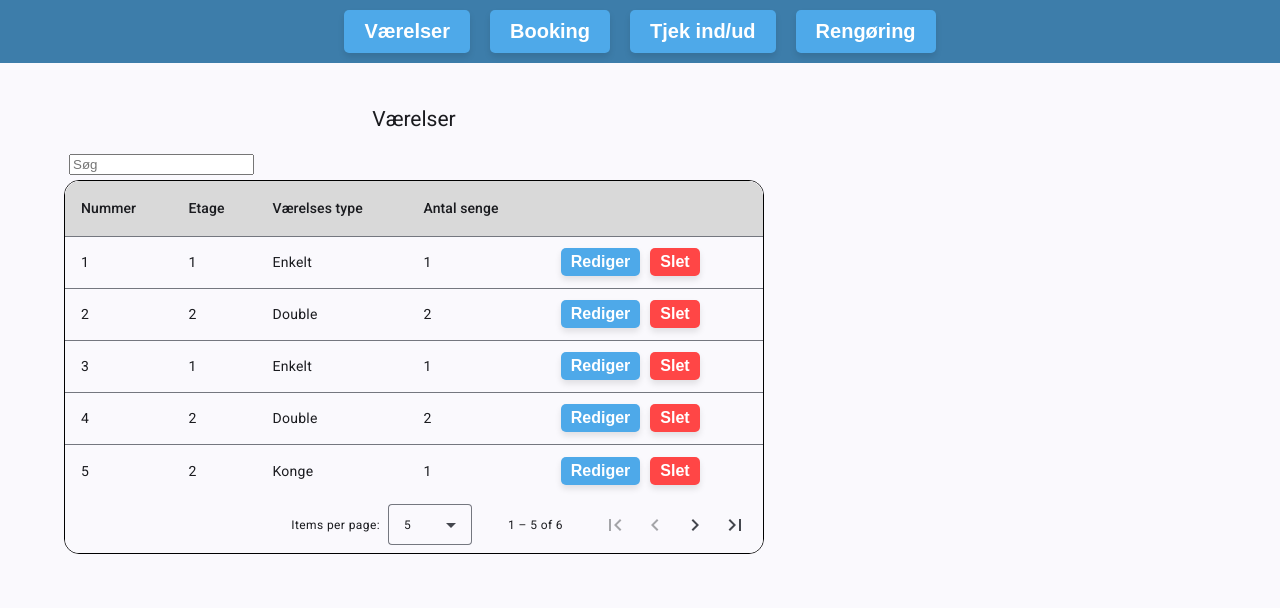
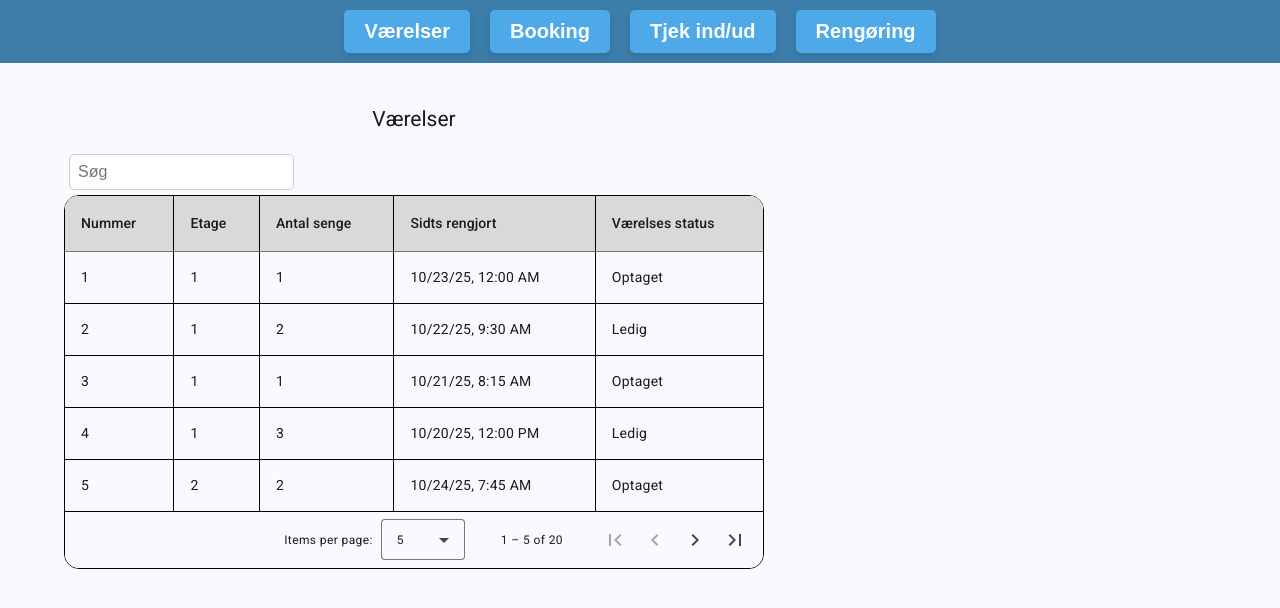
Before and after one commit to lahi1998/HotelBookingSVP, an Angular app in the folder Hotel-Angular/: page /staff/room-status in a window 1280 px wide. Shown: the top 608 px of the page. Built offline with nearby package versions, Linux system fonts and the light colour scheme.

Commit message:
table css update

```diff
--- a/Hotel-Angular/src/app/components/admin/admin-room-type/admin-room-type.css
+++ b/Hotel-Angular/src/app/components/admin/admin-room-type/admin-room-type.css
@@ -30,6 +30,12 @@ h2 {
 
 th {
     background-color: #D9D9D9 !important;
+    border-right: 1px solid black;
+}
+
+td {
+    border-right: 1px solid black;
+    border-bottom: 1px solid black !important;
 }
 
 button {
--- a/Hotel-Angular/src/app/components/admin/admin-room-type/admin-room-type.html
+++ b/Hotel-Angular/src/app/components/admin/admin-room-type/admin-room-type.html
@@ -8,7 +8,7 @@
 
                 <!-- Id Column -->
                 <ng-container matColumnDef="id">
-                    <th style="border-radius: 15px 0px 0px 0px;" mat-header-cell *matHeaderCellDef> Id </th>
+                    <th mat-header-cell *matHeaderCellDef> Id </th>
                     <td mat-cell *matCellDef="let roomtype"> {{roomtype.id}} </td>
                 </ng-container>
 
@@ -26,8 +26,8 @@
 
                 <!-- Actions Column -->
                 <ng-container matColumnDef="buttons">
-                    <th style="border-radius: 0px 15px 0px 0px;" mat-header-cell *matHeaderCellDef></th>
-                    <td mat-cell *matCellDef="let roomtype">
+                    <th style="border-right: none;" mat-header-cell *matHeaderCellDef></th>
+                    <td style="border-right: none;" *matCellDef="let roomtype">
                         <button class="edit">Rediger</button>
                         <button class="delete">Slet</button>
                     </td>
--- a/Hotel-Angular/src/app/components/admin/admin-room/admin-room.css
+++ b/Hotel-Angular/src/app/components/admin/admin-room/admin-room.css
@@ -33,6 +33,12 @@ h2 {
 
 th {
     background-color: #D9D9D9 !important;
+    border-right: 1px solid black;
+}
+
+td {
+    border-right: 1px solid black;
+    border-bottom: 1px solid black !important;
 }
 
 button {
--- a/Hotel-Angular/src/app/components/admin/admin-room/admin-room.html
+++ b/Hotel-Angular/src/app/components/admin/admin-room/admin-room.html
@@ -9,7 +9,7 @@
 
                 <!-- number Column -->
                 <ng-container matColumnDef="number">
-                    <th style="border-radius: 15px 0px 0px 0px;" mat-header-cell *matHeaderCellDef> Nummer </th>
+                    <th mat-header-cell *matHeaderCellDef> Nummer </th>
                     <td mat-cell *matCellDef="let room"> {{room.number}} </td>
                 </ng-container>
 
@@ -33,8 +33,8 @@
 
                 <!-- Actions Column -->
                 <ng-container matColumnDef="buttons">
-                    <th style="border-radius: 0px 15px 0px 0px;" mat-header-cell *matHeaderCellDef></th>
-                    <td mat-cell *matCellDef="let room">
+                    <th style="border-right: none;" mat-header-cell *matHeaderCellDef></th>
+                    <td style="border-right: none;" mat-cell *matCellDef="let room">
                         <button class="edit">Rediger</button>
                         <button class="delete">Slet</button>
                     </td>
--- a/Hotel-Angular/src/app/components/admin/admin-worker/admin-worker.css
+++ b/Hotel-Angular/src/app/components/admin/admin-worker/admin-worker.css
@@ -30,6 +30,12 @@ h2 {
 
 th {
     background-color: #D9D9D9 !important;
+    border-right: 1px solid black;
+}
+
+td {
+    border-right: 1px solid black;
+    border-bottom: 1px solid black !important;
 }
 
 button {
--- a/Hotel-Angular/src/app/components/admin/admin-worker/admin-worker.html
+++ b/Hotel-Angular/src/app/components/admin/admin-worker/admin-worker.html
@@ -8,7 +8,7 @@
 
                 <!-- Id Column -->
                 <ng-container matColumnDef="role">
-                    <th style="border-radius: 15px 0px 0px 0px;" mat-header-cell *matHeaderCellDef> Role </th>
+                    <th mat-header-cell *matHeaderCellDef> Role </th>
                     <td mat-cell *matCellDef="let worker"> {{worker.role}} </td>
                 </ng-container>
 
@@ -26,8 +26,8 @@
 
                 <!-- Actions Column -->
                 <ng-container matColumnDef="buttons">
-                    <th style="border-radius: 0px 15px 0px 0px;" mat-header-cell *matHeaderCellDef></th>
-                    <td mat-cell *matCellDef="let worker">
+                    <th style="border-right: none;" mat-header-cell *matHeaderCellDef></th>
+                    <td style="border-right: none;" mat-cell *matCellDef="let worker">
                         <button class="edit">Rediger</button>
                         <button class="delete">Slet</button>
                     </td>
--- a/Hotel-Angular/src/app/components/staff/staff-roomstatus/staff-roomstatus.css
+++ b/Hotel-Angular/src/app/components/staff/staff-roomstatus/staff-roomstatus.css
@@ -31,10 +31,6 @@ h2 {
     /* prevents horizontal overflow */
 }
 
-th {
-    background-color: #D9D9D9 !important;
-}
-
 button {
     margin: 10px 5px;
     padding: 5px 10px;
@@ -54,3 +50,22 @@ button {
 .delete {
     background-color: #FF4646;
 }
+
+input,
+select {
+    padding: 8px;
+    border: 1px solid #ccc;
+    border-radius: 5px;
+    font-size: 16px;
+    width: 70%;
+}
+
+th {
+    background-color: #D9D9D9 !important;
+    border-right: 1px solid black;
+}
+
+td {
+    border-right: 1px solid black;
+    border-bottom: 1px solid black !important;
+}
--- a/Hotel-Angular/src/app/components/staff/staff-roomstatus/staff-roomstatus.html
+++ b/Hotel-Angular/src/app/components/staff/staff-roomstatus/staff-roomstatus.html
@@ -9,7 +9,7 @@
 
                 <!-- number Column -->
                 <ng-container matColumnDef="number">
-                    <th style="border-radius: 15px 0px 0px 0px;" mat-header-cell *matHeaderCellDef> Nummer </th>
+                    <th mat-header-cell *matHeaderCellDef> Nummer </th>
                     <td mat-cell *matCellDef="let room"> {{room.number}} </td>
                 </ng-container>
 
@@ -30,15 +30,17 @@
                     <th mat-header-cell *matHeaderCellDef> Antal senge </th>
                     <td mat-cell *matCellDef="let room"> {{room.bedCount}} </td>
                 </ng-container>
+                <!-- lastCleaned Column -->
+                <ng-container matColumnDef="lastCleaned">
+                    <th mat-header-cell *matHeaderCellDef> Sidts rengjort </th>
+                    <td mat-cell *matCellDef="let room"> {{room.lastCleaned | date:'short'}} </td>
+                </ng-container>
+                <!-- roomStatus Column -->
+                <ng-container matColumnDef="roomStatus">
+                    <th style="border-right: none;" mat-header-cell *matHeaderCellDef> Værelses status </th>
+                    <td style="border-right: none;" mat-cell *matCellDef="let room"> {{room.roomStatus ? 'Optaget' : 'Ledig'}} </td>
+                </ng-container>
 
-                <!-- Actions Column -->
-                <ng-container matColumnDef="buttons">
-                    <th style="border-radius: 0px 15px 0px 0px;" mat-header-cell *matHeaderCellDef></th>
-                    <td mat-cell *matCellDef="let room">
-                        <button class="edit">Rediger</button>
-                        <button class="delete">Slet</button>
-                    </td>
-                </ng-container>
 
                 <tr mat-header-row *matHeaderRowDef="displayedColumns"></tr>
                 <tr mat-row *matRowDef="let row; columns: displayedColumns;"></tr>
--- a/Hotel-Angular/src/app/components/staff/staff-roomstatus/staff-roomstatus.ts
+++ b/Hotel-Angular/src/app/components/staff/staff-roomstatus/staff-roomstatus.ts
@@ -1,7 +1,6 @@
-import { Component, ViewChild} from '@angular/core';
+import { Component, ViewChild } from '@angular/core';
 import { MatPaginator } from '@angular/material/paginator';
 import { MatTableDataSource } from '@angular/material/table';
-import { roomType } from '../../../interfaces/room-type';
 import { room } from '../../../interfaces/room';
 
 @Component({
@@ -11,7 +10,7 @@ import { room } from '../../../interfaces/room';
   styleUrl: './staff-roomstatus.css',
 })
 export class StaffRoomstatus {
-  displayedColumns: string[] = ['number', 'floor', 'type', 'bedCount', 'buttons'];
+  displayedColumns: string[] = ['number', 'floor', 'bedCount', 'lastCleaned', 'roomStatus'];
   filterValue: string = '';
   dataSource = new MatTableDataSource<room>(DATA);
 
@@ -30,10 +29,144 @@ export class StaffRoomstatus {
 
 // --- Mock data ---
 const DATA: room[] = [
-  { number: 1, floor: 1, type: 'Enkelt', bedCount: 1 },
-  { number: 2, floor: 2, type: 'Double', bedCount: 2 },
-  { number: 3, floor: 1, type: 'Enkelt', bedCount: 1 },
-  { number: 4, floor: 2, type: 'Double', bedCount: 2 },
-  { number: 5, floor: 2, type: 'Konge', bedCount: 1 },
-  { number: 6, floor: 2, type: 'Dronning', bedCount: 1 }
+  {
+    number: 1,
+    floor: 1,
+    bedCount: 1,
+    lastCleaned: new Date('2025-10-23T00:00:00'),
+    roomStatus: true,
+  },
+  {
+    number: 2,
+    floor: 1,
+    bedCount: 2,
+    lastCleaned: new Date('2025-10-22T09:30:00'),
+    roomStatus: false,
+  },
+  {
+    number: 3,
+    floor: 1,
+    bedCount: 1,
+    lastCleaned: new Date('2025-10-21T08:15:00'),
+    roomStatus: true,
+  },
+  {
+    number: 4,
+    floor: 1,
+    bedCount: 3,
+    lastCleaned: new Date('2025-10-20T12:00:00'),
+    roomStatus: false,
+  },
+  {
+    number: 5,
+    floor: 2,
+    bedCount: 2,
+    lastCleaned: new Date('2025-10-24T07:45:00'),
+    roomStatus: true,
+  },
+  {
+    number: 6,
+    floor: 2,
+    bedCount: 1,
+    lastCleaned: new Date('2025-10-23T10:00:00'),
+    roomStatus: true,
+  },
+  {
+    number: 7,
+    floor: 2,
+    bedCount: 2,
+    lastCleaned: new Date('2025-10-22T11:20:00'),
+    roomStatus: false,
+  },
+  {
+    number: 8,
+    floor: 2,
+    bedCount: 3,
+    lastCleaned: new Date('2025-10-19T09:00:00'),
+    roomStatus: true,
+  },
+  {
+    number: 9,
+    floor: 3,
+    bedCount: 1,
+    lastCleaned: new Date('2025-10-18T15:30:00'),
+    roomStatus: true,
+  },
+  {
+    number: 10,
+    floor: 3,
+    bedCount: 2,
+    lastCleaned: new Date('2025-10-24T13:00:00'),
+    roomStatus: false,
+  },
+  {
+    number: 11,
+    floor: 3,
+    bedCount: 1,
+    lastCleaned: new Date('2025-10-20T10:45:00'),
+    roomStatus: true,
+  },
+  {
+    number: 12,
+    floor: 3,
+    bedCount: 2,
+    lastCleaned: new Date('2025-10-21T14:10:00'),
+    roomStatus: true,
+  },
+  {
+    number: 13,
+    floor: 4,
+    bedCount: 3,
+    lastCleaned: new Date('2025-10-23T06:00:00'),
+    roomStatus: false,
+  },
+  {
+    number: 14,
+    floor: 4,
+    bedCount: 2,
+    lastCleaned: new Date('2025-10-22T07:30:00'),
+    roomStatus: true,
+  },
+  {
+    number: 15,
+    floor: 4,
+    bedCount: 1,
+    lastCleaned: new Date('2025-10-25T09:00:00'),
+    roomStatus: true,
+  },
+  {
+    number: 16,
+    floor: 5,
+    bedCount: 2,
+    lastCleaned: new Date('2025-10-20T08:00:00'),
+    roomStatus: false,
+  },
+  {
+    number: 17,
+    floor: 5,
+    bedCount: 3,
+    lastCleaned: new Date('2025-10-19T12:45:00'),
+    roomStatus: true,
+  },
+  {
+    number: 18,
+    floor: 5,
+    bedCount: 1,
+    lastCleaned: new Date('2025-10-18T10:20:00'),
+    roomStatus: true,
+  },
+  {
+    number: 19,
+    floor: 5,
+    bedCount: 2,
+    lastCleaned: new Date('2025-10-24T11:15:00'),
+    roomStatus: false,
+  },
+  {
+    number: 20,
+    floor: 5,
+    bedCount: 1,
+    lastCleaned: new Date('2025-10-23T05:50:00'),
+    roomStatus: true,
+  },
 ];
--- a/Hotel-Angular/src/app/interfaces/room.ts
+++ b/Hotel-Angular/src/app/interfaces/room.ts
@@ -1,2 +1,8 @@
 export interface room {
+number: number;
+floor: number;
+type?: string;
+bedCount: number;
+lastCleaned?: Date;
+roomStatus?: boolean;
 }
```
